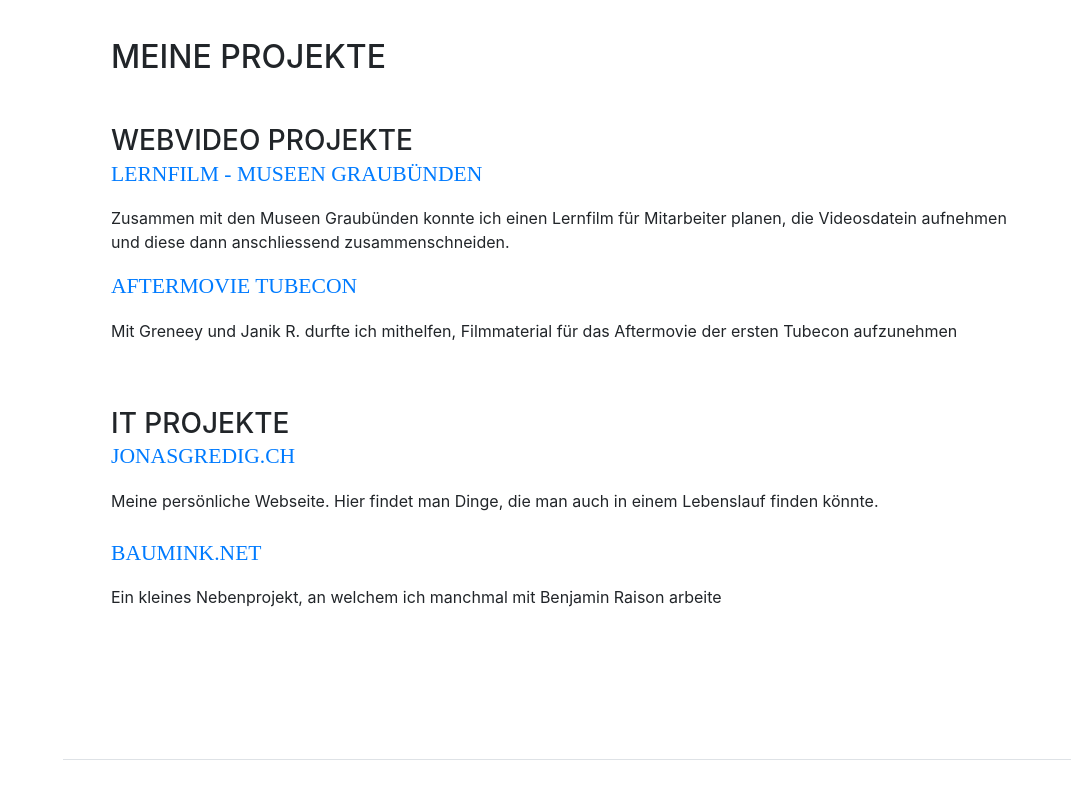
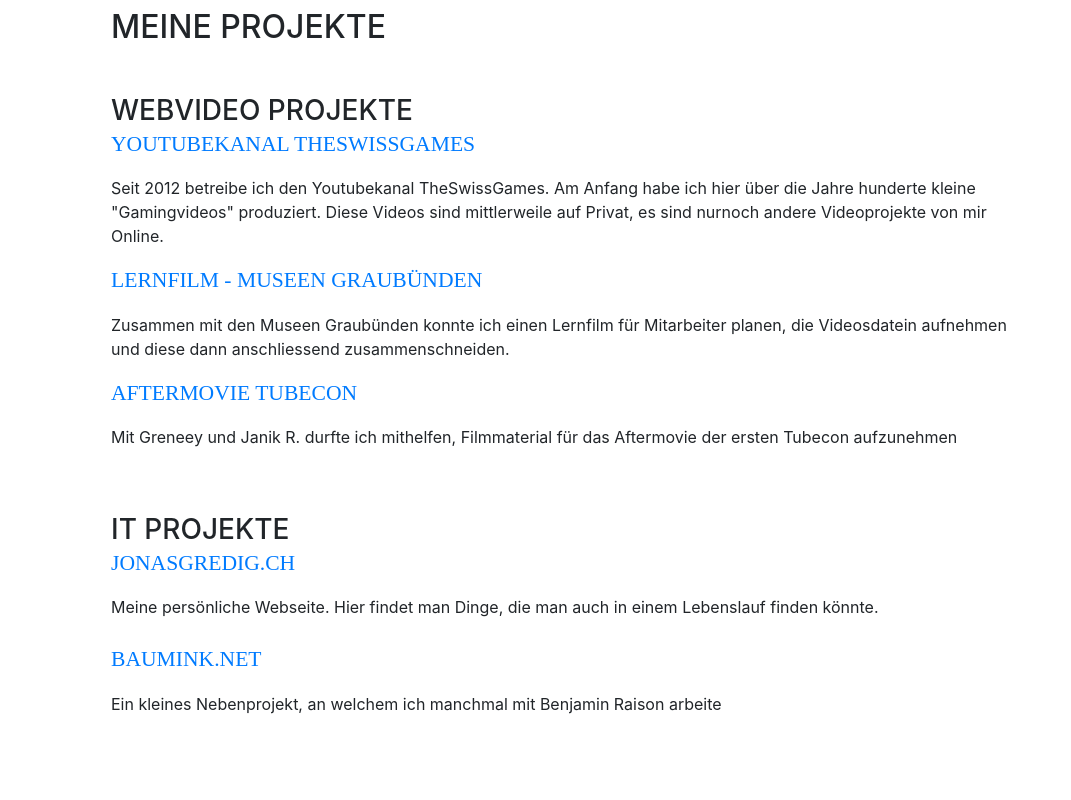
Before and after one commit to JonasGredig/JonasGredigWebsite, a website with bundled scripts: page index.html in a window 1280 px wide. Shown: the part 840-1640 px from the top of the page, without its empty margins (209-1280 px from the left). Built offline with nearby package versions, Linux system fonts and the light colour scheme; a web font is replaced by a local one.

Commit message:
added part for my Youtubechannel

```diff
--- a/index.html
+++ b/index.html
@@ -5,7 +5,8 @@
 
     <meta charset="utf-8">
     <meta name="viewport" content="width=device-width, initial-scale=1, shrink-to-fit=no">
-        <meta name="keywords" content="Jonas, Gredig, Jonas Gredig, Github, Urmein, Heinzenberg, Graubünden, Theswissgames, Youtube, Zürich, Credit Suisse, Tee, Jonas Theswissgames, Minecraft, Repository, Website, Webseite, HTML, CSS, XML, JavaScript">
+    <meta name="keywords"
+          content="Jonas, Gredig, Jonas Gredig, Github, Urmein, Heinzenberg, Graubünden, Theswissgames, Youtube, Zürich, Credit Suisse, Tee, Jonas Theswissgames, Minecraft, Repository, Website, Webseite, HTML, CSS, XML, JavaScript">
     <meta name="description" content="Jonas Gredig - Webseite">
     <meta name="author" content="Jonas Gredig">
 
@@ -135,7 +136,12 @@
             <div class="resume-item d-flex flex-column flex-md-row mb-5">
                 <div class="resume-content mr-auto">
                     <h3 class="mb-0">Webvideo Projekte</h3>
-                            <a target="_blank" href="https://youtu.be/-daZNnYR8Jc">
+                    <a target="_blank" href="https://youtube.com/theswissgames2000">
+                        <div class="subheading mb-3">Youtubekanal TheSwissGames</div>
+                    </a>
+                    <p>Seit 2012 betreibe ich den Youtubekanal TheSwissGames. Am Anfang habe ich hier über die Jahre hunderte kleine "Gamingvideos" produziert. Diese Videos sind mittlerweile auf Privat, es sind nurnoch andere Videoprojekte von mir Online.</p>
+                    <a target="_blank"
+                       href="https://youtu.be/-daZNnYR8Jc">
                         <div class="subheading mb-3">Lernfilm - Museen Graubünden</div>
                     </a>
                     <p>Zusammen mit den Museen Graubünden konnte ich einen Lernfilm für Mitarbeiter planen, die
```
Lines whose indentation alone changed are shown as unchanged.
